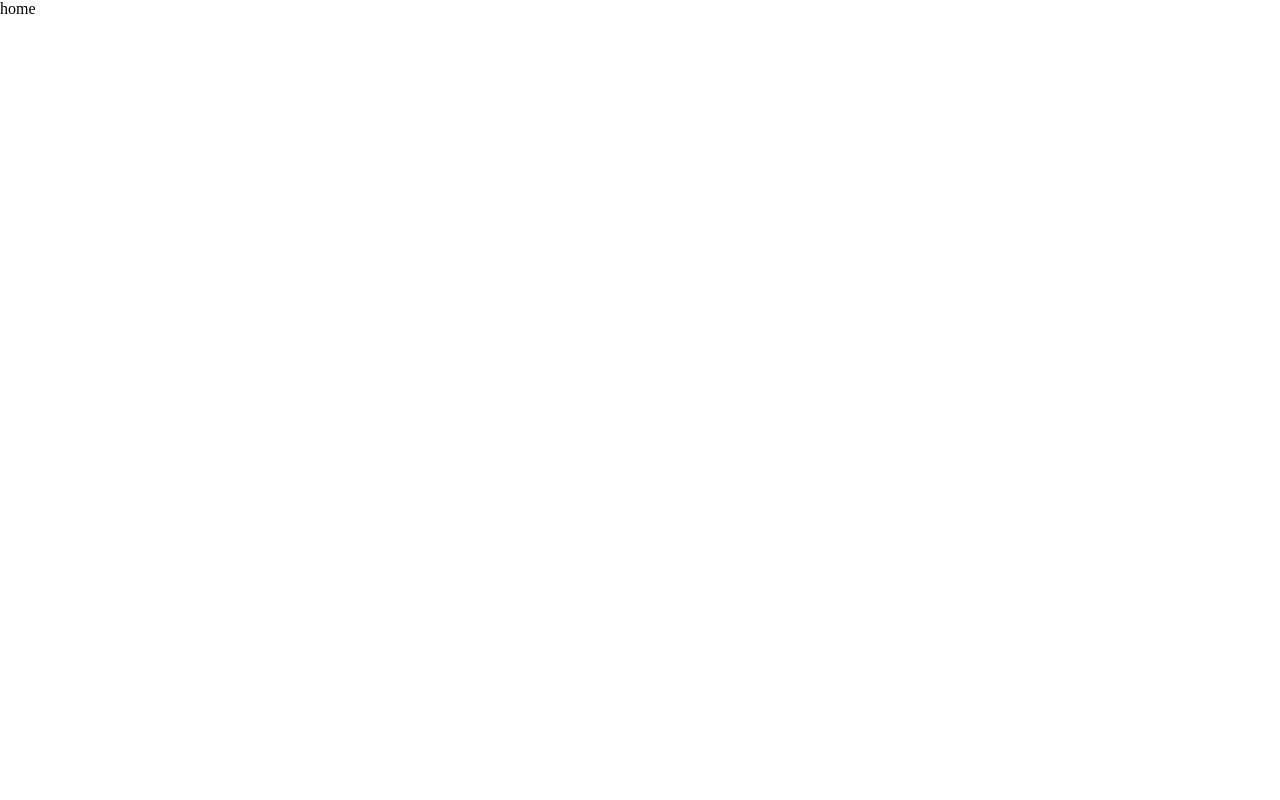
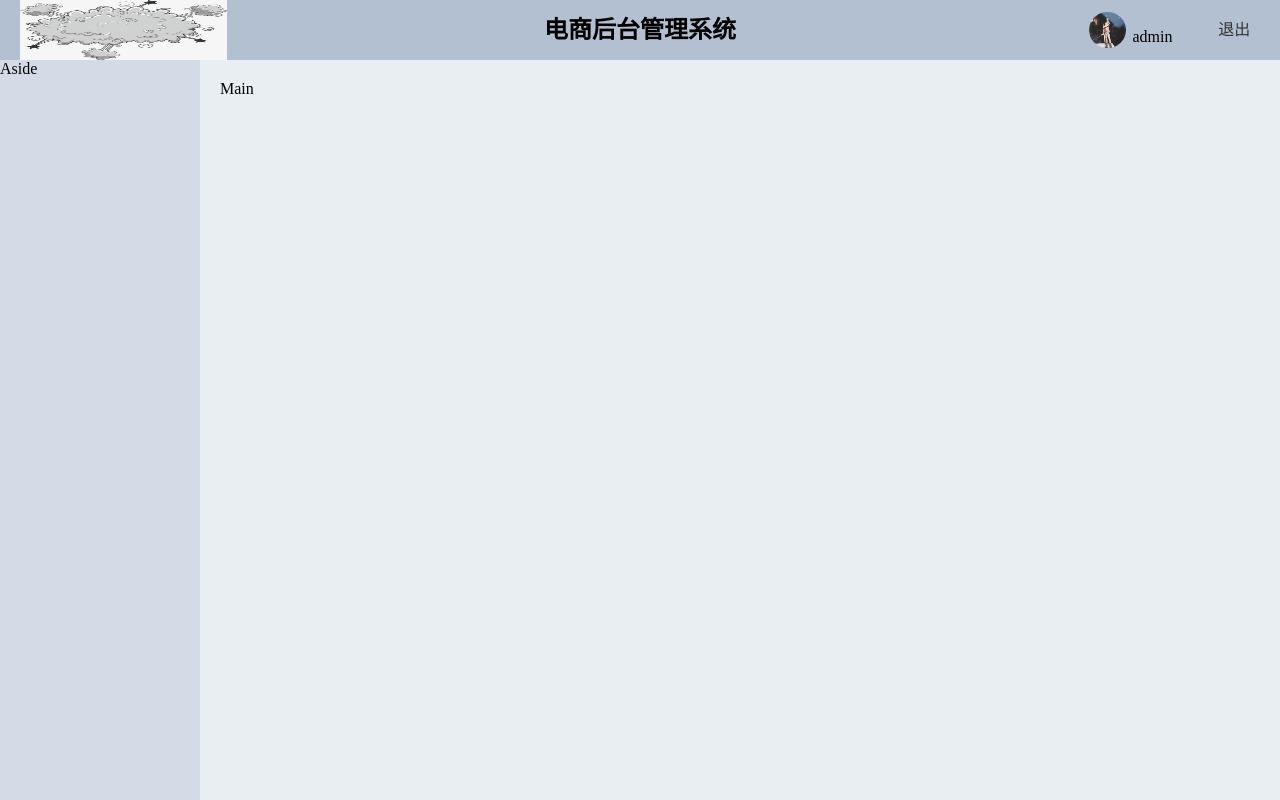
Before and after one commit to kevinYSwei/myBackStage, a Vue app: page /#/ in a window 1280 px wide. Built offline with nearby package versions, Linux system fonts and the light colour scheme.

Commit message:
头部样式调整

```diff
--- a/src/assets/css/reset.css
+++ b/src/assets/css/reset.css
@@ -3,3 +3,19 @@ html,body{
     margin: 0;
     padding: 0
 }
+        h1,h2,h3,h4,h5,h6{margin:0;}
+        p,dl,dd{margin:0;}
+        ul,ol{margin:0;padding:0;list-style:none;}
+        b,strong{font-weight: normal;}
+        em,i{font-style:normal;}
+        a{text-decoration: none;color:#333;}
+        img{border:none;vertical-align:bottom;}
+	 .clearfix{*zoom:1;}/*兼容处理低版本*/
+             /*zoom:1;触发haslayout  有布局*/
+   	 /* .clearfix:after{content:"";display:block;clear:both;
+        height:0;overflow:hidden;font-size:0;line-height:0;}
+ input{margin:0;padding:0;border:none;}
+        input[type="submit"],input[type="reset"],input[type="button"]{box-sizing:content-box;}
+        textarea{resize:none;overflow:auto;}
+        table{border-spacing: 0;border-collapse: collapse;}
+        table td,table th{padding:0;} */
--- a/src/components/home/home.vue
+++ b/src/components/home/home.vue
@@ -1,15 +1,90 @@
 <template>
-    <div>
-        home
-    </div>
+  <el-container class="container">
+    <el-header class="header">
+      <el-row>
+        <el-col :span="4" class="login_logo">
+              <img src="../../assets/images/logo.jpg" alt="">
+        </el-col>
+        <el-col :span="16" class="middle">
+          <h2>电商后台管理系统</h2>
+        </el-col>
+        <el-col :span="3" class="admin">
+            <div class="admin_tit">
+                <img src="../../assets/images/user.jpg" alt="">
+            </div>
+            <span>admin</span>
+        </el-col>
+        <el-col :span="1" class="login_out">
+          <div class="grid-content bg-purple">
+              <a href="#">退出</a>
+          </div>
+        </el-col>
+      </el-row>
+    </el-header>
+    <el-container>
+      <el-aside width="200px" class="aside">Aside</el-aside>
+      <el-main class="main">Main</el-main>
+    </el-container>
+  </el-container>
 </template>
-
+<!-- 快捷键 scaffold -->
 <script>
-export default {
-
-}
+export default {};
 </script>
 
 <style>
+.container {
+  height: 100%;
+}
+.header {
+  background-color: #b3c0d1;
+}
+.aside {
+  background-color: #d3dce6;
+}
+.main {
+  background-color: #e9eef3;
+}
+.header .el-row,.header .el-col{
+    height: 100%;
+}
+.login_logo img{
+    height: 100%;
+    width: 100%;
+    cursor: pointer;
+}
+.middle{
+    text-align: center;
+    line-height: 60px;
+}
+.login_out{
+    text-align: center;
+}
+.login_out a{
+    display: inline-block;
+    font: 16px/60px '微软雅黑';
+}
+.admin{
+    height: 100%;
+    display: flex;
+    justify-content: center;
+    align-items: center;
+    cursor: pointer;
+}
+.admin_tit{
+    height: 60%;
+    width: 24%;
+    overflow: hidden;
+    border-radius: 50%;
+}
+.admin_tit img{
+    height: 100%;
+    width: 100%;
+}
+.admin span{
+    display: inline-block;
+    margin: 0 0 14px 6px;
+    align-self: flex-end;
 
+}
 </style>
```
Also changed, not shown: src/assets/images/logo.jpg (added), src/assets/images/user.jpg (added).
